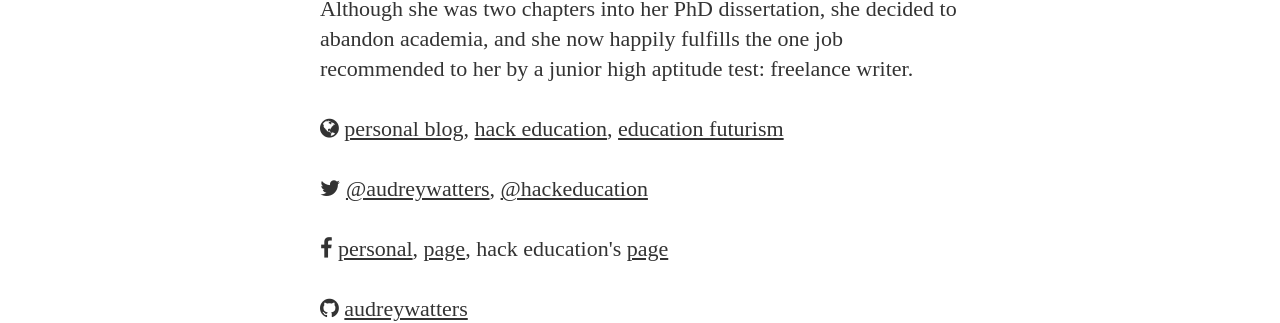
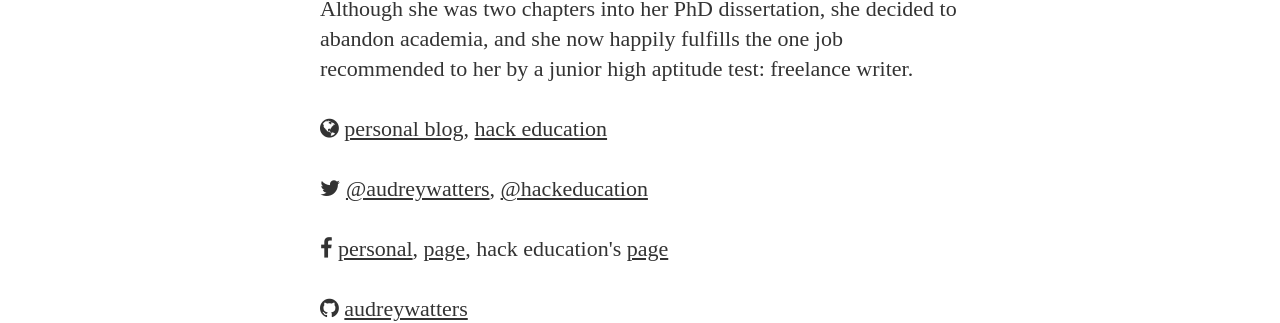
Before and after one commit to Contrafabulists/website, a Jekyll site: the page built from index.html, in a window 1280 px wide. Shown: the part 1386-1709 px from the top of the page. Built offline with Jekyll 4.4.1, drawn with Linux system fonts in a browser that asks for light colours; nearby versions of some CDN libraries; some web fonts are replaced.

Commit message:
Update index.html

```diff
--- a/index.html
+++ b/index.html
@@ -17,7 +17,7 @@
 
 <p><strong>Audrey Watters</strong> is writer who focuses on education technology - the relationship between politics, pedagogy, business, culture, and ed-tech. Although she was two chapters into her PhD dissertation, she decided to abandon academia, and she now happily fulfills the one job recommended to her by a junior high aptitude test: freelance writer.</p>
 
-<p><i class="fa fa-globe"></i> <a href="http://audreywatters.com/blog">personal blog</a>, <a href="http://hackeducation.com">hack education</a>, <a href="http://educationfuturism.com">education futurism</a></p>
+<p><i class="fa fa-globe"></i> <a href="http://audreywatters.com/blog">personal blog</a>, <a href="http://hackeducation.com">hack education</a></p>
 <p><i class="fa fa-twitter"></i> <a href="https://twitter.com/audreywatters">@audreywatters</a>, <a href="https://twitter.com/hackeducation">@hackeducation</a>
 <p><i class="fa fa-facebook"></i> <a href="https://www.facebook.com/audreywatters">personal</a>, <a href="https://www.facebook.com/Audrey-Watters-100999103321790">page</a>, hack education's <a href="https://www.facebook.com/history.future.education/">page</a></p>
 <p><i class="fa fa-github"></i> <a href="https://github.com/audreywatters">audreywatters</a></p>
```
